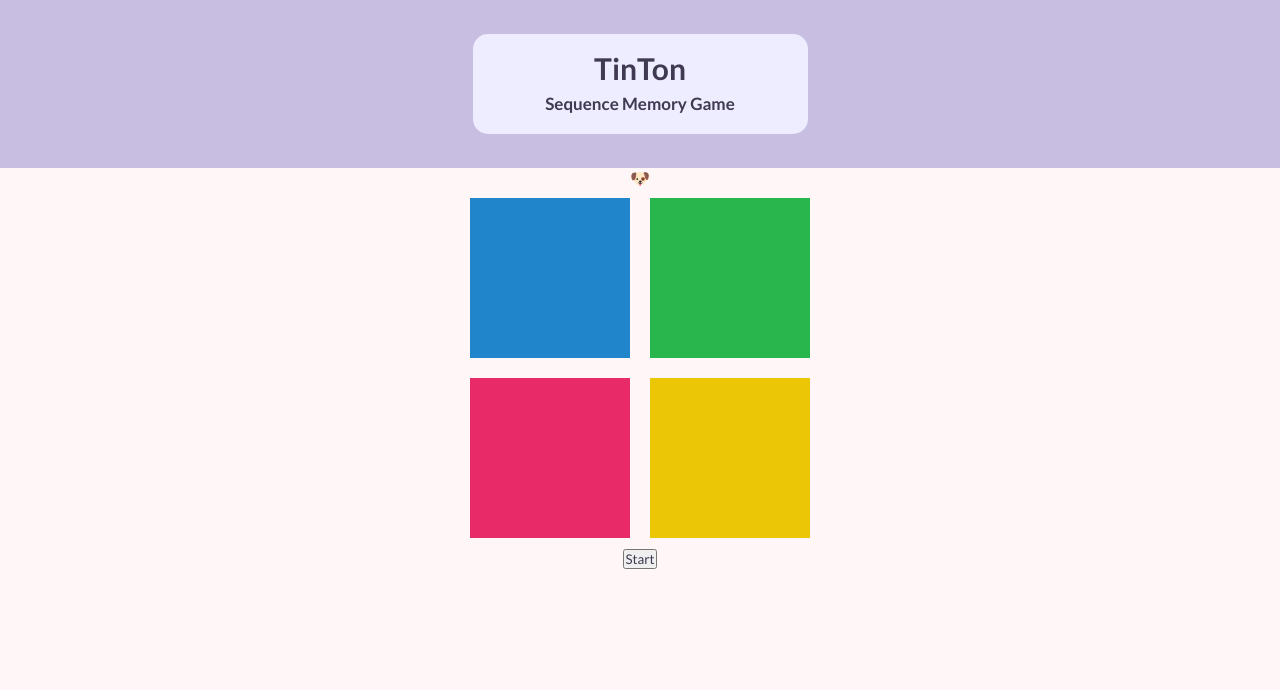
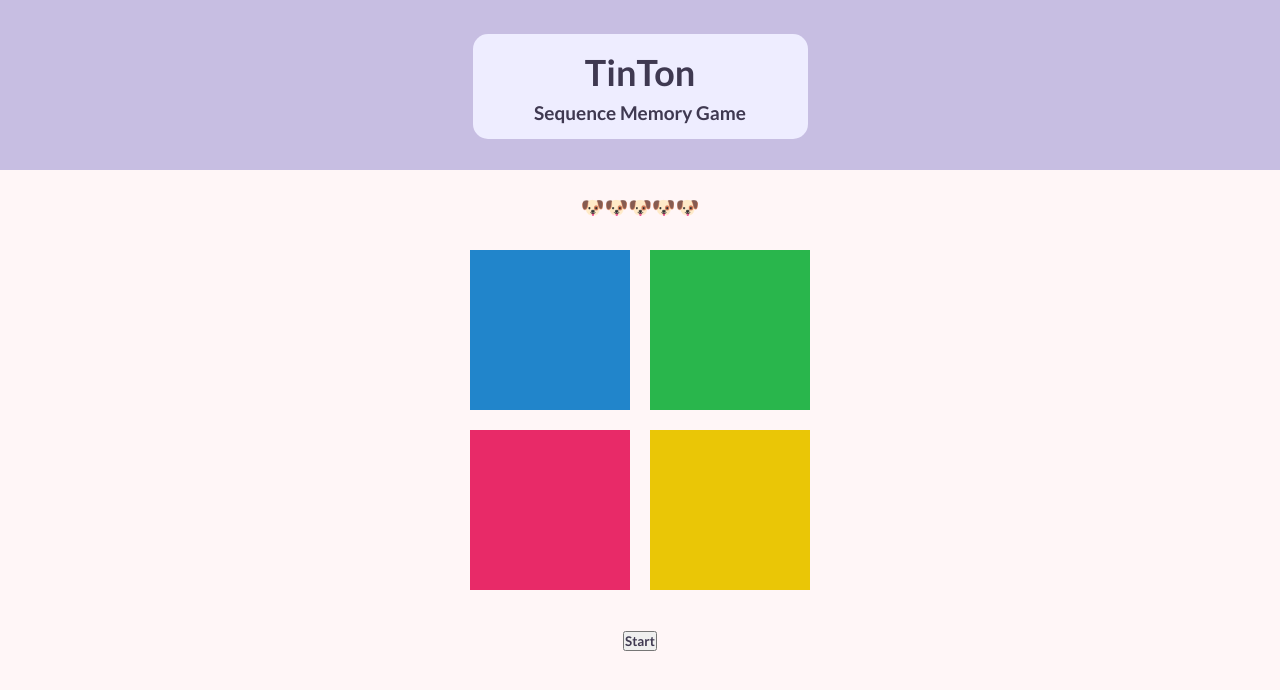
Before and after one commit to WeraGitHub/TinTon_React, a React (Create React App) app: page / in a window 1280 px wide. Shown: the top 690 px of the page. Built offline with nearby package versions, Linux system fonts and the light colour scheme.

Commit message:
Style the score part

```diff
--- a/src/components/TinTonGame.jsx
+++ b/src/components/TinTonGame.jsx
@@ -124,7 +124,7 @@ function TinTonGame() {
       <Header />
 
       <div className="score-info">
-        <p>{sequence.length <= 1 ? "🐶" : `Score: ${sequence.length-1} `}</p>
+        <p>{sequence.length <= 1 ? "🐶🐶🐶🐶🐶" : `🐶 Score: ${sequence.length-1} 🐶`}</p>
       </div>
 
       <div className="game-board">
--- a/src/index.css
+++ b/src/index.css
@@ -5,6 +5,7 @@
   margin: 0;
   font-family: 'Lato', sans-serif;
   color: #3F3951;
+  font-weight: 700;
 }
 
 body {
@@ -13,26 +14,36 @@ body {
 }
 
 .header{
-  height: 100px;
+  height: 102px;
   background-color: #C7BEE2;
   padding: 34px;
 }
 .header-title {
   background-color: #EEEDFF;
-  height: 70px;
+  height: 105px;
   width: 335px;
   border-radius: 15px;
   margin: 0 auto;
+}
+.header-title h1 {
   padding-top: 16px;
+  font-size: 36px;
+}
+.header-title p {
+  font-size: 19px;
+  padding-top: 7px;
   padding-bottom: 14px;
 }
-.header-title h1 {
-  font-size: 30px;
+
+.score-info {
+  padding-top: 25px;
+  height: 35px;
+  font-size: 19px;
 }
-.header-title p {
-  font-size: 17px;
-  font-weight: 700;
-  padding-top: 7px;
+
+.game-board {
+  height: 380px;
+  padding: 10px;
 }
 
 .game-button {
```
